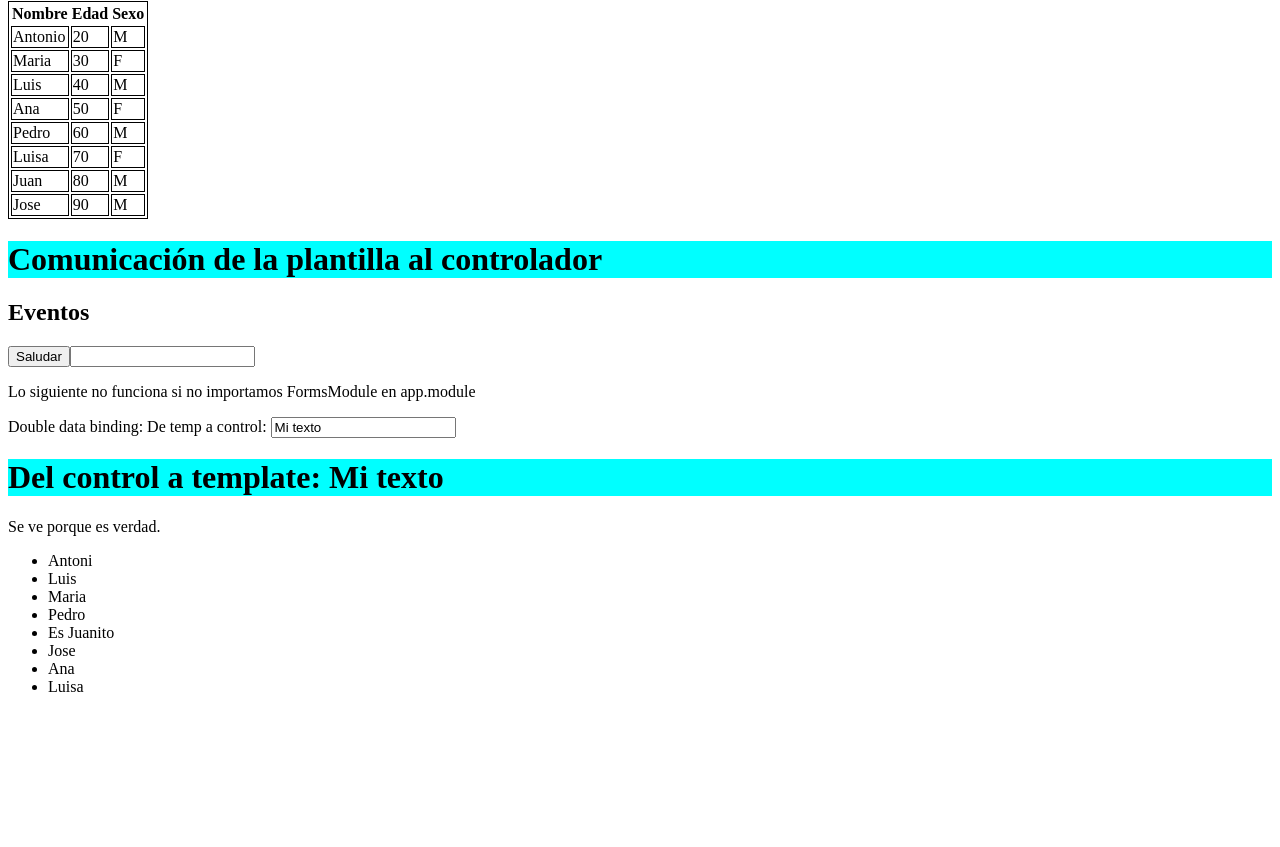
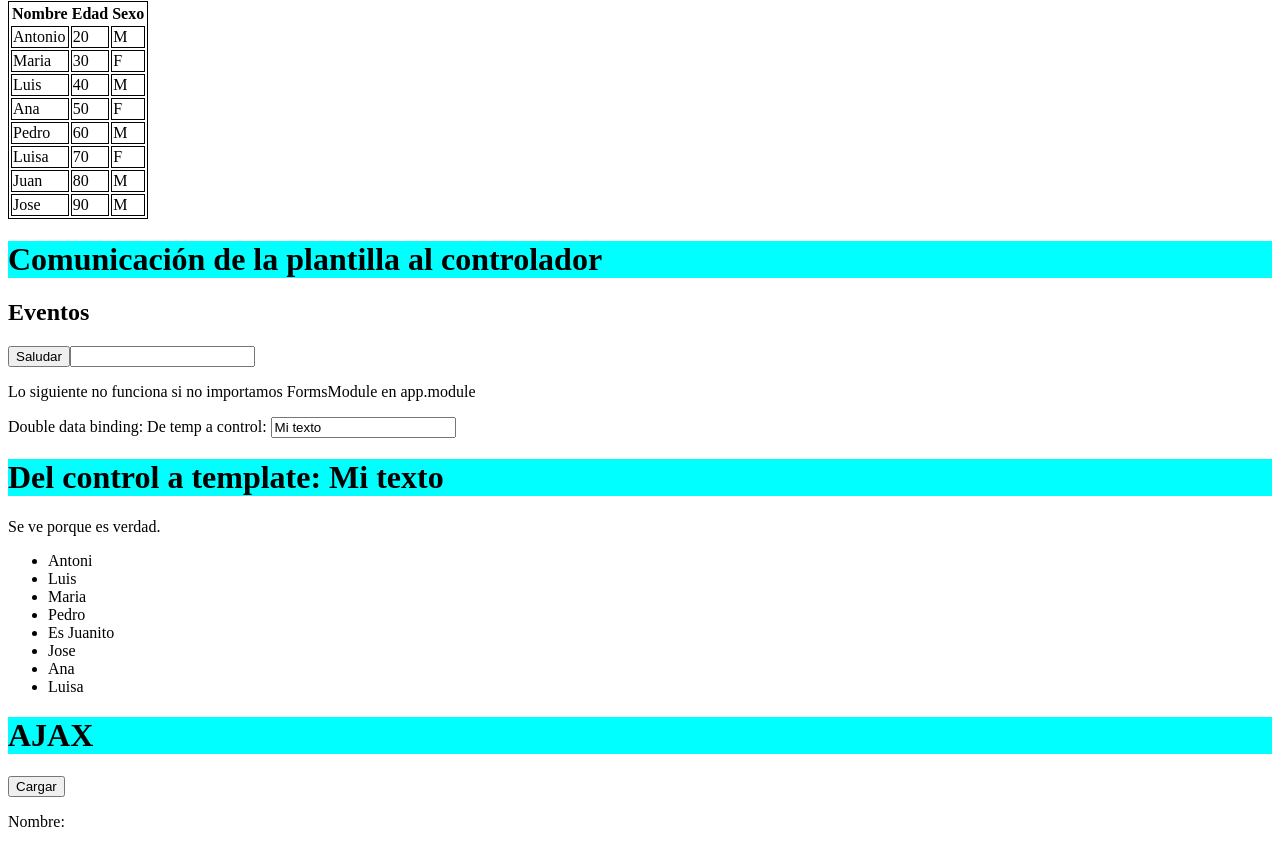
Before and after one commit to rafaelaznar/phosphorum, an Angular app: page / in a window 1280 px wide. Shown: the part 785-1632 px from the top of the page. Before the commit the page ends 1497 px from the top, so only its background shows below. Built offline with nearby package versions, Linux system fonts and the light colour scheme.

Commit message:
primera clase

```diff
--- a/src/app/app.component.html
+++ b/src/app/app.component.html
@@ -52,3 +52,9 @@ Double data binding: De temp a control: <input type="text" [(ngModel)]="mitexto"
     <span *ngIf="v!='Juan'">{{v}}</span>
   </li>
 </ul>
+
+
+<h1>AJAX</h1>
+
+<button (click)="cargar()">Cargar</button>
+<p>Nombre: {{datos.name}}</p>
--- a/src/app/app.component.ts
+++ b/src/app/app.component.ts
@@ -1,3 +1,4 @@
+import { HttpClient } from "@angular/common/http";
 import { Component } from "@angular/core";
 
 interface IIndividuo { nombre: string; edad: number; sexo: string };
@@ -10,7 +11,7 @@ interface IIndividuo { nombre: string; edad: number; sexo: string };
 
 export class AppComponent {
   title: string = 'phosphorum';
-
+  datos: any="";
   urlimagen: string = "https://estaticos-cdn.sport.es/clip/885c9147-8b6a-4bc9-8937-aa27780bfabd_media-libre-aspect-ratio_default_0.jpg";
   w: string = "400";
   personas: string[] = ['Antoni', 'Luis', 'Maria', 'Pedro', 'Juan', 'Jose', 'Ana', 'Luisa'];
@@ -61,6 +62,9 @@ export class AppComponent {
     }
   ]
 
+  constructor(
+    private http: HttpClient
+  ) { }
 
   saludar(): void {
     alert("Hola");
@@ -70,4 +74,19 @@ export class AppComponent {
     console.log("Escribiendo");
   }
 
+  cargar(): void {
+    console.log("Cargando AJAX...");
+
+    this.http.get("http://localhost:8083/user/1").subscribe(
+      (data: any) => {
+        console.log(data);
+        this.datos = data;
+      }
+    )
+
+
+
+
+  }
+
 }
--- a/src/app/app.module.ts
+++ b/src/app/app.module.ts
@@ -4,6 +4,8 @@ import { BrowserModule } from '@angular/platform-browser';
 import { AppRoutingModule } from './app-routing.module';
 import { AppComponent } from './app.component';
 import { FormsModule } from '@angular/forms';
+
+import { HttpClientModule } from '@angular/common/http';
 
 
 @NgModule({
@@ -13,7 +15,9 @@ import { FormsModule } from '@angular/forms';
   imports: [
     BrowserModule,
     AppRoutingModule,
-    FormsModule
+    FormsModule,
+    HttpClientModule
+
   ],
   providers: [],
   bootstrap: [AppComponent]
```
